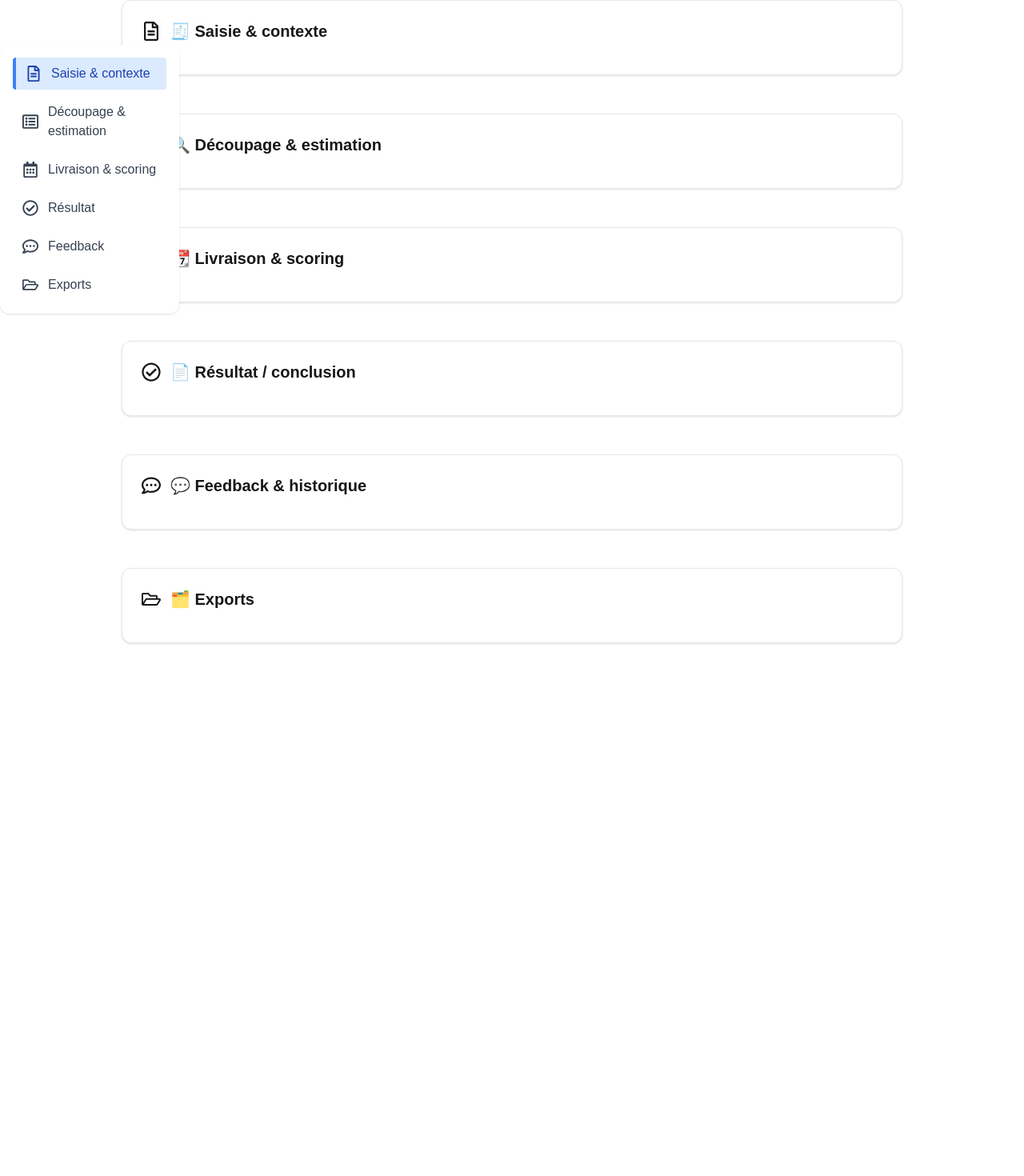
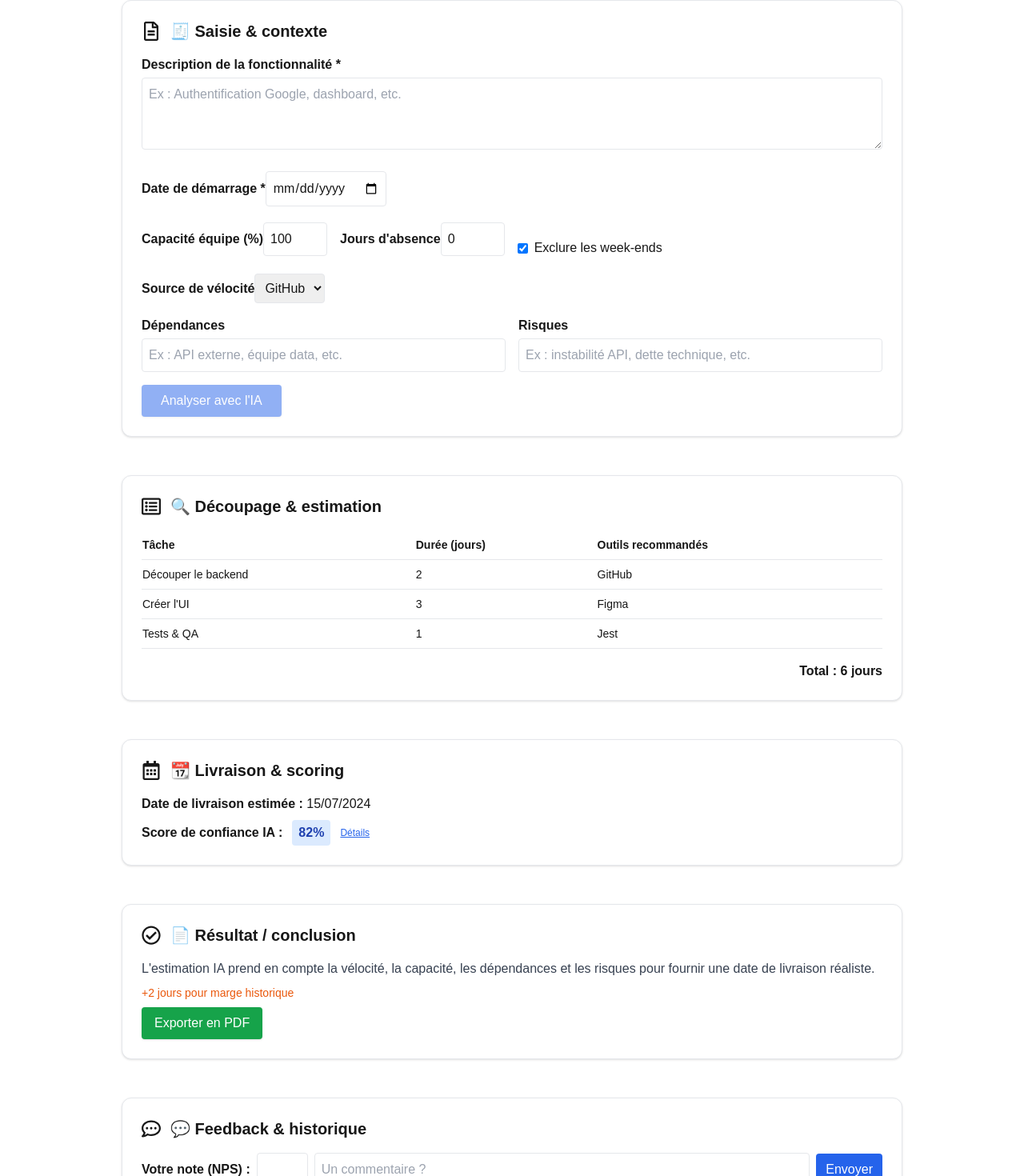
Before and after one commit to IvandeMurard/ai-delivery-estimator, a Next.js app: page / in a window 1280 px wide. Shown: the part 40-1510 px from the top of the page at 80% size. Before the commit the page ends 884 px from the top, so only its background shows below. Built offline with nearby package versions, Linux system fonts and the light colour scheme; no server answers.

Commit message:
refactor: nouvelle UI assistant IA verticale et modulaire

```diff
--- a/src/app/page.tsx
+++ b/src/app/page.tsx
@@ -1,225 +1,277 @@
 "use client";
 
-import { useState, useEffect } from "react";
-import jsPDF from "jspdf";
+import { useState } from "react";
 import StepLayout from "./components/StepLayout";
-import StepNav from "./components/StepNav";
 import { FaRegFileAlt, FaRegListAlt, FaRegCalendarAlt, FaRegCheckCircle, FaRegCommentDots, FaRegFolderOpen } from "react-icons/fa";
 
-const navSteps = [
-  { id: "saisie", title: "Saisie & contexte", icon: <FaRegFileAlt /> },
-  { id: "decoupage", title: "Découpage & estimation", icon: <FaRegListAlt /> },
-  { id: "livraison", title: "Livraison & scoring", icon: <FaRegCalendarAlt /> },
-  { id: "resultat", title: "Résultat", icon: <FaRegCheckCircle /> },
-  { id: "feedback", title: "Feedback", icon: <FaRegCommentDots /> },
-  { id: "exports", title: "Exports", icon: <FaRegFolderOpen /> },
-];
+// Dummy ExportCenter (à remplacer par le vrai composant si existant)
+function ExportCenter({ enabled }: { enabled: boolean }) {
+  return (
+    <div className="flex gap-3 flex-wrap">
+      <button className="btn" disabled={!enabled}>Exporter Notion</button>
+      <button className="btn" disabled={!enabled}>Exporter PDF</button>
+      <button className="btn" disabled={!enabled}>Exporter CSV</button>
+      <button className="btn" disabled={!enabled}>Exporter Trello</button>
+      <button className="btn" disabled={!enabled}>Exporter JIRA</button>
+    </div>
+  );
+}
 
 export default function Home() {
+  // Saisie & contexte
   const [feature, setFeature] = useState("");
-  const [isLoading, setIsLoading] = useState(false);
-  const [result, setResult] = useState("");
-  const [tasks, setTasks] = useState<{ name: string; days: number }[]>([]);
-  const [confidenceScore, setConfidenceScore] = useState<number | null>(null);
-  const [deliveryDate, setDeliveryDate] = useState<string>("");
+  const [startDate, setStartDate] = useState("");
+  const [teamCapacity, setTeamCapacity] = useState(100);
+  const [teamAbsences, setTeamAbsences] = useState(0);
+  const [excludeWeekends, setExcludeWeekends] = useState(true);
+  const [velocitySource, setVelocitySource] = useState("github");
+  const [dependencies, setDependencies] = useState<string>("");
+  const [risks, setRisks] = useState("");
+  const [isAnalyzing, setIsAnalyzing] = useState(false);
+
+  // Découpage & estimation (mock)
+  const [tasks, setTasks] = useState([
+    { name: "Découper le backend", days: 2, tool: "GitHub" },
+    { name: "Créer l'UI", days: 3, tool: "Figma" },
+    { name: "Tests & QA", days: 1, tool: "Jest" },
+  ]);
+  const totalDays = tasks.reduce((sum, t) => sum + t.days, 0);
+  const buffer = dependencies.includes("critique") ? 2 : 0;
+
+  // Livraison & scoring (mock)
+  const [deliveryDate, setDeliveryDate] = useState("15/07/2024");
+  const [confidenceScore, setConfidenceScore] = useState(82);
+  const [scoreDetails, setScoreDetails] = useState([
+    { label: "Dépendances critiques", value: -10 },
+    { label: "Vélocité historique", value: +20 },
+    { label: "Risques déclarés", value: -8 },
+    { label: "Capacité équipe", value: +5 },
+    { label: "Dispersion estimation", value: -5 },
+  ]);
+  const [showScoreDetails, setShowScoreDetails] = useState(false);
+
+  // Résultat / conclusion (mock)
+  const [aiCorrection, setAiCorrection] = useState("+2 jours pour marge historique");
+  const [aiText, setAiText] = useState("L'estimation IA prend en compte la vélocité, la capacité, les dépendances et les risques pour fournir une date de livraison réaliste.");
+
+  // Feedback & historique
   const [nps, setNps] = useState("");
   const [npsComment, setNpsComment] = useState("");
-  const [npsLoading, setNpsLoading] = useState(false);
   const [npsHistory, setNpsHistory] = useState<{ nps: string; comment: string; date: string }[]>([]);
-  const [exportStatus, setExportStatus] = useState<string>("");
-  const [velocitySource, setVelocitySource] = useState<string>("github");
-  const [velocityData, setVelocityData] = useState<any>(null);
-  const [velocityLoading, setVelocityLoading] = useState(false);
-  const [velocityError, setVelocityError] = useState<string | null>(null);
-  const [teamCapacity, setTeamCapacity] = useState(100); // en %
-  const [teamAbsences, setTeamAbsences] = useState(0); // en jours
-  const [excludeWeekends, setExcludeWeekends] = useState(true);
-  const [estimationPeriod, setEstimationPeriod] = useState(10); // jours ouvrés par défaut (à ajuster dynamiquement plus tard)
-  const [tendance, setTendance] = useState<string | null>(null);
-  const [correctionPct, setCorrectionPct] = useState<number | null>(null);
-  const [totalEstimation, setTotalEstimation] = useState<number | null>(null);
-  const [correctedEstimation, setCorrectedEstimation] = useState<number | null>(null);
-  const [dependencies, setDependencies] = useState<{ name: string; level: string }[]>([]);
-  const [depName, setDepName] = useState("");
-  const [depLevel, setDepLevel] = useState("critique");
-  const [risks, setRisks] = useState("");
-  const [scoreDetails, setScoreDetails] = useState<any>(null);
-
-  // Calcul capacité réelle (simple)
-  const workingDays = estimationPeriod - (excludeWeekends ? Math.floor(estimationPeriod / 7) * 2 : 0); // approximation
-  const realCapacity = Math.max(0, Math.round((workingDays * (teamCapacity / 100)) - teamAbsences));
-
-  useEffect(() => {
-    async function fetchVelocity() {
-      setVelocityData(null);
-      setVelocityError(null);
-      if (velocitySource === "github") {
-        setVelocityLoading(true);
-        try {
-          const res = await fetch("/api/github/velocity");
-          const data = await res.json();
-          if (res.ok) {
-            setVelocityData({
-              summary: `${data.avgPerWeek.toFixed(2)} tickets/semaine, ${data.avgDuration.toFixed(1)} jours/ticket (sur ${data.weeksAnalyzed} sem., ${data.totalClosed} tickets)`
-            });
-          } else {
-            setVelocityError(data.error || "Erreur lors de la récupération de la vélocité GitHub.");
-          }
-        } catch (e) {
-          setVelocityError("Erreur lors de la récupération de la vélocité GitHub.");
-        }
-        setVelocityLoading(false);
-      } else if (velocitySource === "trello") {
-        setVelocityLoading(true);
-        try {
-          const res = await fetch("/api/trello/velocity");
-          const data = await res.json();
-          if (res.ok) {
-            setVelocityData({
-              summary: `${data.avgPerWeek.toFixed(2)} cartes/semaine, ${data.avgDuration.toFixed(1)} jours/carte (sur ${data.weeksAnalyzed} sem., ${data.totalClosed} cartes)`
-            });
-          } else {
-            setVelocityError(data.error || "Erreur lors de la récupération de la vélocité Trello.");
-          }
-        } catch (e) {
-          setVelocityError("Erreur lors de la récupération de la vélocité Trello.");
-        }
-        setVelocityLoading(false);
-      } else if (velocitySource === "jira") {
-        setVelocityData(null);
-        setVelocityError("(À connecter à l'API JIRA)");
-      } else if (velocitySource === "notion") {
-        setVelocityData(null);
-        setVelocityError("(À connecter à l'API Notion)");
-      }
-    }
-    fetchVelocity();
-  }, [velocitySource]);
-
-  const handleAnalyze = async () => {
-    if (!feature) return;
-    setIsLoading(true);
-    setResult("");
-    setTasks([]);
-    try {
-      const res = await fetch("/api/estimate", {
-        method: "POST",
-        headers: { "Content-Type": "application/json" },
-        body: JSON.stringify({
-          feature,
-          velocitySource,
-          velocityData,
-          teamCapacity,
-          teamAbsences,
-          excludeWeekends,
-          realCapacity,
-          estimationPeriod,
-          dependencies,
-          risks,
-        })
-      });
-      const data = await res.json();
-      setResult(data.output || "");
-      setConfidenceScore(typeof data.confidenceScore === 'number' ? data.confidenceScore : null);
-      setTendance(data.tendance || null);
-      setCorrectionPct(typeof data.correctionPct === 'number' ? data.correctionPct : null);
-      setTotalEstimation(typeof data.totalEstimation === 'number' ? data.totalEstimation : null);
-      setCorrectedEstimation(typeof data.correctedEstimation === 'number' ? data.correctedEstimation : null);
-      setScoreDetails(data.scoreDetails || null);
-      // Extraction de la date de livraison estimée (ex: 'Date de livraison estimée : 12/07/2024')
-      const dateMatch = (data.output || "").match(/date de livraison estimée\s*[:\-–]?\s*([\w\d\/\-]+)/i);
-      setDeliveryDate(dateMatch ? dateMatch[1] : "");
-      // Extraction robuste des tâches : capture le nom et le nombre de jours
-      const lines = (data.output || "").split(/\n|\r/);
-      const taskLines = lines.filter((l: string) => /^\s*(\d+\.|-)\s*[^:]+:/i.test(l));
-      setTasks(taskLines.map((l: string) => {
-        const match = l.match(/^\s*(?:\d+\.|-)\s*([^:]+):\s*(\d+)\s*jours?/i);
-        return match ? { name: match[1].trim(), days: parseInt(match[2], 10) } : { name: l.trim(), days: 0 };
-      }));
-    } catch {
-      setResult("Erreur lors de l'analyse IA");
-    }
-    setIsLoading(false);
-  };
-
-  const handleEstimate = () => {
-    // Placeholder : pour l'instant, ne fait rien de plus
-    // On pourra y ajouter la logique d'estimation détaillée plus tard
-  };
-
-  const handleSendNps = async () => {
+  const handleSendNps = () => {
     if (!nps) return;
-    setNpsLoading(true);
-    try {
-      await fetch("/api/feedback", {
-        method: "POST",
-        headers: { "Content-Type": "application/json" },
-        body: JSON.stringify({ nps, comment: npsComment, date: new Date().toISOString() })
-      });
     setNpsHistory([{ nps, comment: npsComment, date: new Date().toLocaleString() }, ...npsHistory]);
     setNps("");
     setNpsComment("");
-    } finally {
-      setNpsLoading(false);
-    }
   };
 
-  const handleExportCSV = () => {
-    if (!tasks.length) return;
-    const csv = [
-      ['Tâche', 'Jours'],
-      ...tasks.map(t => [t.name, t.days > 0 ? t.days : ''])
-    ].map(row => row.join(';')).join('\n');
-    const blob = new Blob([csv], { type: 'text/csv' });
-    const url = URL.createObjectURL(blob);
-    const a = document.createElement('a');
-    a.href = url;
-    a.download = 'estimation.csv';
-    a.click();
-    setExportStatus('Export CSV téléchargé ✅');
-    setTimeout(() => setExportStatus(''), 3000);
-  };
-
-  const handleExportPDF = () => {
-    if (!tasks.length) return;
-    const doc = new jsPDF();
-    doc.setFontSize(16);
-    doc.text("Estimation IA - Tâches techniques", 10, 15);
-    doc.setFontSize(12);
-    let y = 30;
-    tasks.forEach((t, i) => {
-      doc.text(`${i + 1}. ${t.name} : ${t.days > 0 ? t.days + ' jours' : '-'}`, 10, y);
-      y += 8;
-    });
-    doc.text(`Total : ${tasks.reduce((sum, t) => sum + (t.days || 0), 0)} jours`, 10, y + 5);
-    doc.save("estimation.pdf");
-    setExportStatus('Export PDF téléchargé ✅');
-    setTimeout(() => setExportStatus(''), 3000);
-  };
+  // Exports (mock)
+  const exportReady = true;
 
   return (
-    <div className="relative">
-      <StepNav steps={navSteps} />
-      <main className="max-w-screen-lg mx-auto px-6 py-10 space-y-12">
+    <div className="max-w-screen-lg mx-auto px-6 py-10 space-y-12">
+      {/* Saisie & contexte */}
       <StepLayout id="saisie" title="🧾 Saisie & contexte" icon={<FaRegFileAlt />}>
-          <>{/* Saisie & contexte : description, date, capacité, vélocité, dépendances, risques, bouton analyser */}</>
+        <div className="space-y-4">
+          <div>
+            <label className="font-semibold">Description de la fonctionnalité *</label>
+            <textarea
+              className="w-full border rounded p-2 mt-1"
+              rows={3}
+              value={feature}
+              onChange={e => setFeature(e.target.value)}
+              placeholder="Ex : Authentification Google, dashboard, etc."
+              required
+            />
+          </div>
+          <div>
+            <label className="font-semibold">Date de démarrage *</label>
+            <input
+              type="date"
+              className="border rounded p-2 mt-1"
+              value={startDate}
+              onChange={e => setStartDate(e.target.value)}
+              required
+            />
+          </div>
+          <div className="flex flex-wrap gap-4">
+            <div>
+              <label className="font-semibold">Capacité équipe (%)</label>
+              <input
+                type="number"
+                min={0}
+                max={100}
+                className="border rounded p-2 w-20 mt-1"
+                value={teamCapacity}
+                onChange={e => setTeamCapacity(Number(e.target.value))}
+              />
+            </div>
+            <div>
+              <label className="font-semibold">Jours d'absence</label>
+              <input
+                type="number"
+                min={0}
+                className="border rounded p-2 w-20 mt-1"
+                value={teamAbsences}
+                onChange={e => setTeamAbsences(Number(e.target.value))}
+              />
+            </div>
+            <div className="flex items-center gap-2 mt-6">
+              <input
+                type="checkbox"
+                checked={excludeWeekends}
+                onChange={e => setExcludeWeekends(e.target.checked)}
+                id="weekends"
+              />
+              <label htmlFor="weekends">Exclure les week-ends</label>
+            </div>
+          </div>
+          <div>
+            <label className="font-semibold">Source de vélocité</label>
+            <select
+              className="border rounded p-2 mt-1"
+              value={velocitySource}
+              onChange={e => setVelocitySource(e.target.value)}
+            >
+              <option value="github">GitHub</option>
+              <option value="trello">Trello</option>
+            </select>
+          </div>
+          <div className="flex flex-wrap gap-4">
+            <div className="flex-1">
+              <label className="font-semibold">Dépendances</label>
+              <input
+                className="border rounded p-2 w-full mt-1"
+                value={dependencies}
+                onChange={e => setDependencies(e.target.value)}
+                placeholder="Ex : API externe, équipe data, etc."
+              />
+            </div>
+            <div className="flex-1">
+              <label className="font-semibold">Risques</label>
+              <input
+                className="border rounded p-2 w-full mt-1"
+                value={risks}
+                onChange={e => setRisks(e.target.value)}
+                placeholder="Ex : instabilité API, dette technique, etc."
+              />
+            </div>
+          </div>
+          <button
+            className="mt-4 px-6 py-2 bg-blue-600 text-white rounded shadow disabled:opacity-50"
+            disabled={isAnalyzing || !feature || !startDate}
+            onClick={() => setIsAnalyzing(true)}
+          >
+            {isAnalyzing ? "Analyse en cours..." : "Analyser avec l'IA"}
+          </button>
+        </div>
       </StepLayout>
+
+      {/* Découpage & estimation */}
       <StepLayout id="decoupage" title="🔍 Découpage & estimation" icon={<FaRegListAlt />}>
-          <>{/* Découpage & estimation : tableau tâches, total, buffer, pondération IA */}</>
+        <div className="overflow-x-auto">
+          <table className="min-w-full text-sm">
+            <thead>
+              <tr className="border-b">
+                <th className="text-left py-2">Tâche</th>
+                <th className="text-left py-2">Durée (jours)</th>
+                <th className="text-left py-2">Outils recommandés</th>
+              </tr>
+            </thead>
+            <tbody>
+              {tasks.map((t, i) => (
+                <tr key={i} className="border-b">
+                  <td className="py-2">{t.name}</td>
+                  <td className="py-2">{t.days}</td>
+                  <td className="py-2">{t.tool}</td>
+                </tr>
+              ))}
+            </tbody>
+          </table>
+          <div className="mt-4 font-bold text-right">
+            Total : {totalDays + buffer} jours {buffer > 0 && <span className="text-xs text-orange-500">(buffer inclus)</span>}
+          </div>
+        </div>
       </StepLayout>
+
+      {/* Livraison & scoring */}
       <StepLayout id="livraison" title="📆 Livraison & scoring" icon={<FaRegCalendarAlt />}>
-          <>{/* Livraison & scoring : date, score de confiance, détails */}</>
+        <div className="space-y-2">
+          <div>
+            <span className="font-semibold">Date de livraison estimée :</span> {deliveryDate}
+          </div>
+          <div className="flex items-center gap-3">
+            <span className="font-semibold">Score de confiance IA :</span>
+            <span className="inline-block px-2 py-1 rounded bg-blue-100 text-blue-800 font-bold">{confidenceScore}%</span>
+            <button
+              className="text-xs underline text-blue-600"
+              onClick={() => setShowScoreDetails(v => !v)}
+            >
+              {showScoreDetails ? "Masquer les détails" : "Détails"}
+            </button>
+          </div>
+          {showScoreDetails && (
+            <ul className="ml-4 list-disc text-sm">
+              {scoreDetails.map((f, i) => (
+                <li key={i}>{f.label} <span className="ml-2 font-mono">{f.value > 0 ? "+" : ""}{f.value}</span></li>
+              ))}
+            </ul>
+          )}
+        </div>
       </StepLayout>
+
+      {/* Résultat / conclusion */}
       <StepLayout id="resultat" title="📄 Résultat / conclusion" icon={<FaRegCheckCircle />}>
-          <>{/* Résultat : texte généré, correctif IA, export PDF */}</>
+        <div className="space-y-2">
+          <div className="text-gray-700">{aiText}</div>
+          <div className="text-sm text-orange-600">{aiCorrection}</div>
+          <button className="mt-2 px-4 py-2 bg-green-600 text-white rounded shadow">Exporter en PDF</button>
+        </div>
       </StepLayout>
+
+      {/* Feedback & historique */}
       <StepLayout id="feedback" title="💬 Feedback & historique" icon={<FaRegCommentDots />}>
-          <>{/* Feedback : NPS, commentaire, historique */}</>
+        <div className="space-y-2">
+          <div className="flex items-center gap-2">
+            <label className="font-semibold">Votre note (NPS) :</label>
+            <input
+              type="number"
+              min={0}
+              max={10}
+              className="border rounded p-2 w-16"
+              value={nps}
+              onChange={e => setNps(e.target.value)}
+            />
+            <input
+              type="text"
+              className="border rounded p-2 flex-1"
+              placeholder="Un commentaire ?"
+              value={npsComment}
+              onChange={e => setNpsComment(e.target.value)}
+            />
+            <button
+              className="px-3 py-2 bg-blue-600 text-white rounded"
+              onClick={handleSendNps}
+              disabled={!nps}
+            >Envoyer</button>
+          </div>
+          {npsHistory.length > 0 && (
+            <div className="mt-2">
+              <div className="font-semibold text-xs mb-1">Historique :</div>
+              <ul className="text-xs space-y-1">
+                {npsHistory.map((h, i) => (
+                  <li key={i} className="text-gray-500">{h.nps}/10 - {h.comment} <span className="ml-2 text-gray-400">({h.date})</span></li>
+                ))}
+              </ul>
+            </div>
+          )}
+        </div>
       </StepLayout>
+
+      {/* Exports */}
       <StepLayout id="exports" title="🗂️ Exports" icon={<FaRegFolderOpen />}>
-          <>{/* Exports : ExportCenter, boutons exports */}</>
+        <ExportCenter enabled={exportReady} />
       </StepLayout>
-      </main>
     </div>
   );
 }
```
Lines whose indentation alone changed are shown as unchanged.
